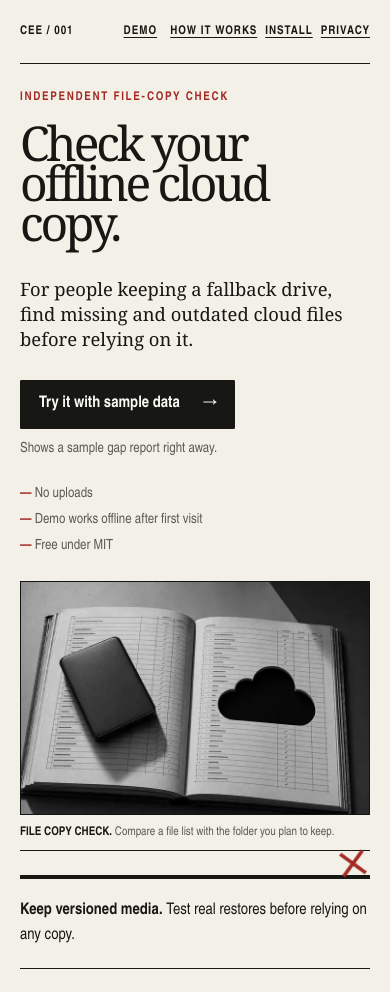
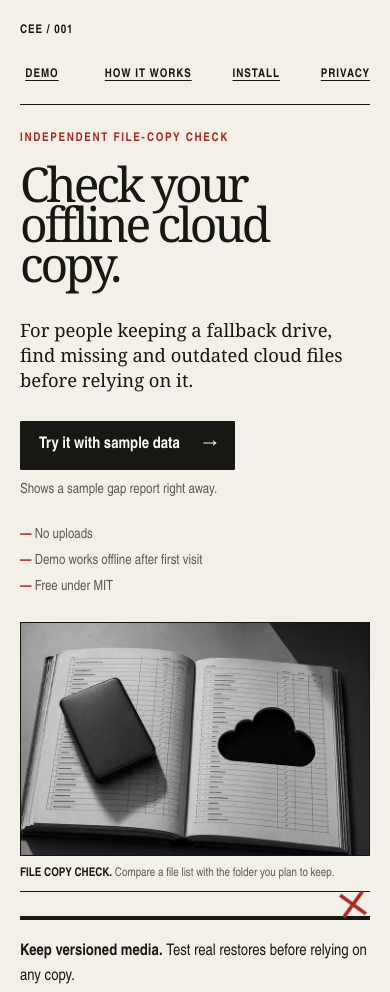
Before and after one commit to B-Divyesh/sf-cloud-exit-evidence, a website built with Vite: page site/index.html in a window 390 px wide. Shown: the top 992 px of the page. Built offline with nearby package versions, Linux system fonts and the light colour scheme.

Commit message:
fix: prevent mobile navigation clipping

```diff
--- a/site/src/styles.css
+++ b/site/src/styles.css
@@ -141,8 +141,8 @@ footer small { color: var(--ink-soft); white-space: nowrap; }
 }
 
 @media (max-width: 700px) {
-  .site-header { margin: 0 20px; grid-template-columns: auto minmax(0, 1fr); gap: 12px; }
-  .site-header nav { justify-content: flex-end; gap: 10px; overflow-x: auto; }
+  .site-header { margin: 0 20px; grid-template-columns: 1fr; gap: 0; padding: 8px 0; }
+  .site-header nav { justify-content: space-between; gap: 8px; overflow: visible; }
   .site-header nav a { flex: 0 0 auto; }
   .folio { display: none; }
   main, footer { width: calc(100% - 40px); }
```
Also changed, not shown: tests/browser/site.spec.ts (+21 -1 lines), .factory/evidence/demo-first-screen-390.png.
